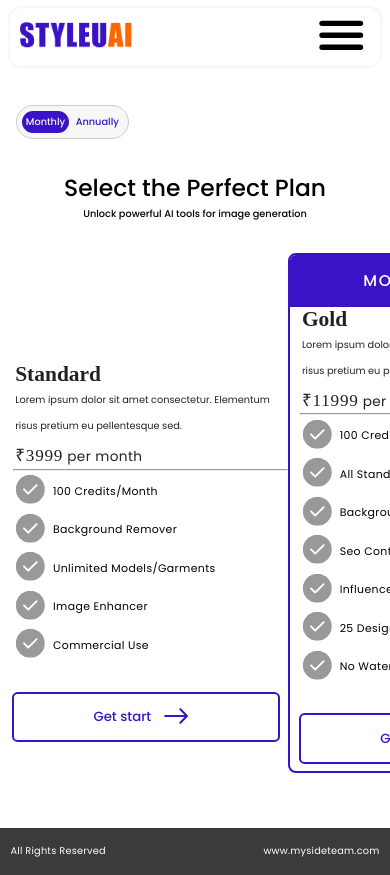
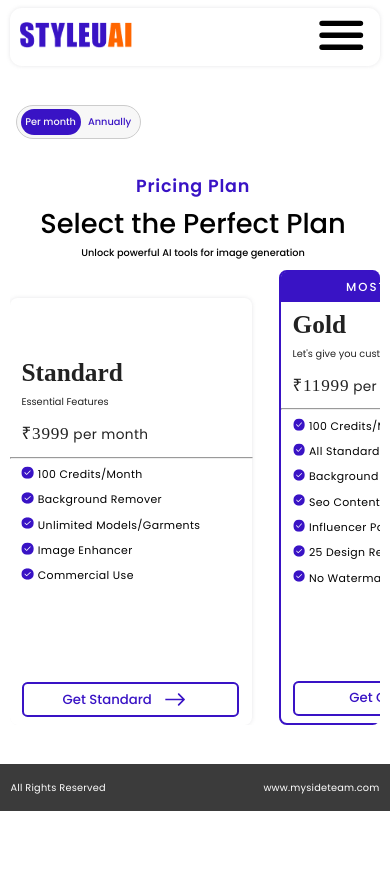
Before and after one commit to Mstdeveloper10/Styleuaiupdate, a React (Vite) app: page /pricing in a window 390 px wide. After the commit the page ends 844 px from the top, so only its background shows below. Built offline with nearby package versions, Linux system fonts and the light colour scheme.

Commit message:
Forth commit

```diff
--- a/src/App.jsx
+++ b/src/App.jsx
@@ -4,6 +4,7 @@ import { BrowserRouter, Routes, Route } from "react-router-dom";
 
 import "../src/styles.css"
 import Pricing from './components/Pricing';
+import Contactus from './components/Contactus';
 
 function App() {
   return (
@@ -13,7 +14,9 @@ function App() {
 
       </Route>
       <Route path="pricing" element={<Pricing />} ></Route>
+      <Route path="contactus" element={<Contactus />} ></Route>
     </Routes>
+
   </BrowserRouter>
   )
 }
--- a/src/components/Pricing.jsx
+++ b/src/components/Pricing.jsx
@@ -17,7 +17,7 @@ function Pricing() {
               className={isMonthly ? 'Monthly_true' : 'Monthly_false'}
               onClick={() => setIsMonthly(true)}
             >
-            Monthly
+              Per month
             </span>
             <span
               className={!isMonthly ? 'Monthly_true' : 'Monthly_false'}
@@ -30,7 +30,7 @@ function Pricing() {
 
         </span>
         <div className='pricing_container_1'>
-        <span style={{display:"none"}} className='Pricing_Top_Headder'>Pricing</span>
+          <span className='Pricing_Top_Headder'>Pricing Plan</span>
           <span className='Pricing_Seco_Header'>Select the Perfect Plan</span>
           <span className='Pricing_small_Header'>Unlock powerful AI tools for image generation</span>
         </div>
@@ -39,7 +39,7 @@ function Pricing() {
           <div className="price_plan_standard">
             <PricingPlan
               title="Standard"
-            description="Lorem ipsum dolor sit amet consectetur. Elementum risus pretium eu pellentesque sed."
+              description="Essential Features"
               price={isMonthly ? "₹3999" : "₹2999"}
               duration={isMonthly ? "per month" : "per year"}
               features={[
@@ -49,6 +49,8 @@ function Pricing() {
                 "Image Enhancer",
                 "Commercial Use"
               ]}
+              customClass="Standard-plan"
+              name="Standard"
             />
           </div>
 
@@ -57,7 +59,7 @@ function Pricing() {
             <div>
               <PricingPlan
                 title="Gold"
-              description="Lorem ipsum dolor sit amet consectetur. Elementum risus pretium eu pellentesque sed."
+                description="Let's give you custom services as well"
                 price={isMonthly ? "₹11999" : "₹9999"}
 
                 duration={isMonthly ? "per month" : "per year"}
@@ -70,6 +72,9 @@ function Pricing() {
                   "25 Design Requests",
                   "No Watermark"
                 ]}
+                customClass="Gold-plan"
+
+                name="Gold"
               />
             </div>
           </div>
@@ -77,7 +82,7 @@ function Pricing() {
           <div className="price_plan_standard">
             <PricingPlan
               title="Business"
-            description="Lorem ipsum dolor sit amet consectetur. Elementum risus pretium eu pellentesque sed."
+              description="Bulk images to be processed? Contact us now!"
               duration="Custom Pricing"
               features={[
                 "Team Managers Everything",
@@ -86,7 +91,13 @@ function Pricing() {
                 "Dedicated Manager",
                 "Commercial Use"
               ]}
+              name="Business"
+              customClass="business-plan"
+              customClass_font="Californian FB"
+              customClass_font_weight="700"
+              font_size="1.5vw"
             />
+
           </div>
         </div>
       </div>
--- a/src/components/PricingPlan.jsx
+++ b/src/components/PricingPlan.jsx
@@ -1,7 +1,7 @@
 import React from 'react';
 import '../css/Pricing_Plan.css';
 
-function PricingPlan({ title, description, price, duration, features }) {
+function PricingPlan({ title, description, price, duration, features,customClass, name,customClass_font,customClass_font_weight }) {
     return (
         <>
             <div className='pricing_pan_container'>
@@ -9,14 +9,16 @@ function PricingPlan({ title, description, price, duration, features }) {
                 <div className='pricing_description'>{description}</div>
                 <div className='pricing_Box'>
                     <span className="pricing_text">{price}</span>
-                    <span className='pricing_duration'> {duration}</span>
+                    <span className={`pricing_duration ${customClass}`} style={{ fontFamily: customClass_font, fontWeight: customClass_font_weight }}>
+  {duration}
+</span>
                 </div>
                 <hr class="custom-hr" />
                 <div>
                     {features.map((feature, index) => (
                         <div className='pricing_feature' key={index}>
                             <span>
-                                <img src='/images/images/fi_4436481.svg' alt="feature-icon" />
+                                <img className='Right_tick' src='/images/images/fi_4436481.svg' alt="feature-icon" />
                             </span>
                             {feature}
                         </div>
@@ -25,16 +27,18 @@ function PricingPlan({ title, description, price, duration, features }) {
             </div>
 
             <div
-                className='arrow_getstart'
+  className={`arrow_getstart ${customClass || ''}`}
   onClick={() => {
     window.location.href = 'https://login.styleuai.com/login';
   }}
 >
-                <span>Get start</span>
+  <span>Get {name}</span>
   <span className='Arrow_Div'>
     <img className='Arrow_img' src='/images/images/Arrow 4.svg' alt='arrow' />
   </span>
 </div>
+
+
 
         </>
     );
--- a/src/css/Header.css
+++ b/src/css/Header.css
@@ -33,7 +33,7 @@
 .mobile-menu {
     list-style: none;
     position: absolute;
-    top: 118%;
+    top: 165%;
     right: 0;
     background: white;
     border: 1px solid #ccc;
--- a/src/css/Influencers_shoot.css
+++ b/src/css/Influencers_shoot.css
@@ -148,6 +148,7 @@ background: #3913C5;
 
     .influencers_shoot_container_1_ul li{
         font-size: 2.4vw;
+        margin-left: 1vw;
 
     }
 
--- a/src/css/Login.css
+++ b/src/css/Login.css
@@ -15,7 +15,7 @@
     font-style: normal;
     font-weight: 500;
     cursor: pointer;
-    top: 218vw;
+    top: 219vw;
     left: 45%;
 }
 
@@ -25,7 +25,7 @@ width:2vw;
 }
 @media screen and (max-width: 468px) {
     .Login {
-        top: 632.7vw;
+        top: 627vw;
         left: 38%;
         font-size: 2.15vw;
         width: 20vw;
--- a/src/css/Pricing.css
+++ b/src/css/Pricing.css
@@ -11,6 +11,7 @@
     justify-content: center;
     align-items: center;
     gap: 0.9vw;
+    width: 100%;
 
 }
 
@@ -19,8 +20,10 @@
     text-align: center;
     font-family: Poppins;
     font-size: 1.5vw;
+    margin-top: 0.8vw;
     font-style: normal;
     font-weight: 600;
+    letter-spacing: 0.2vw;
 
 }
 
@@ -39,7 +42,7 @@
     font-size: 0.9vw;
     font-style: normal;
     font-weight: 500;
-    margin-bottom: 0.9vw;
+    margin-bottom: 1.2vw;
 }
 
 
@@ -59,6 +62,8 @@
     align-items: center;
     border-radius: 7.415px;
     background: #FFF;
+    gap: 3vw;
+    margin-top: 1vw;
 }
 
 .price_plan_standard {
@@ -66,8 +71,11 @@
     flex-direction: column;
     justify-content: flex-start;
     align-items: flex-start;
-    padding-left: 0.9vw;
-    padding-top: 8vw;
+    border-radius: 7.415px;
+    background: #FFF;
+    margin-top: 4vw;
+    box-shadow: 0px 0px 4px rgba(128, 129, 139, 0.2);
+
 
 }
 
@@ -78,7 +86,6 @@
     align-items: flex-start;
     border: 2px solid #3913C5;
     border-radius: 1vw;
-    padding-bottom: 1vw;
 }
 
 .Mostpopular {
@@ -86,7 +93,7 @@
     justify-content: center;
     align-items: center;
     height: 0.5vw;
-    width: 90%;
+    width: 89%;
     margin: auto;
     padding: 1.5vw;
     color: #FFF;
@@ -107,21 +114,21 @@ border-top-right-radius: 0.8vw;
     justify-content: center;
     gap: 0.7vw;
     align-items: center;
-    height: 1.6vw;
-    width: 10vw;
+    height: 2.1vw;
+    width: 12.35vw;
     margin-left: 1.5vw;
-    padding: 0.9vw;
+    padding: 0.5vw;
     border-radius: 30px;
     border: 1px solid #CCC;
     background: #F7F7F7;
     position: absolute;
 }
 
-.Monthly_true{
+.Monthly_true {
     text-align: center;
     background: #3913C5;
     color: #F7F7F7;
-    padding:0.5vw;
+    padding: 0.5vw;
     cursor: pointer;
     border-radius: 2.3vw;
     font-size: 1vw;
@@ -129,7 +136,8 @@ border-top-right-radius: 0.8vw;
     font-weight: 500;
     transition: 0.3s;
 }
-.Monthly_false{
+
+.Monthly_false {
     background: #F7F7F7;
     color: #3913C5;
     padding: 0.5vw;
@@ -140,24 +148,29 @@ padding: 0.5vw;
     font-weight: 500;
     transition: 0.3s;
 }
+
 @media screen and (max-width: 468px) {
+
 
     .pricing_container_2 {
         justify-content: flex-start;
-        width: 100%;
-        margin-top: 4vw;
+        width: 95%;
+        margin-top: 2vw;
         overflow-x: auto;
+        gap: 7vw;
+        margin-left: 2.5vw;
 
     }
 
     .pricing_container_1 {
-        width: 100%;
+        width: 99%;
 
     }
 
     .price_plan_standard {
-        padding-top: 32vw;
-        margin-bottom: 11vw;
+        padding-top: 13.5vw;
+        margin-top: 7vw;
+
     }
 
     .pracing_plans_maincontainer {
@@ -166,7 +179,8 @@ padding: 0.5vw;
     }
 
     .Pricing_Seco_Header {
-        font-size: 6vw;
+        font-size: 7vw;
+
         line-height: normal;
     }
 
@@ -177,38 +191,47 @@ padding: 0.5vw;
     }
 
     .Mostpopular {
-        width: 83.2%;
-        border-top-left-radius: 1.5vw;
-        border-top-right-radius: 1.5vw;
-        font-size: 4vw;
-        padding: 6.4vw;
+        width: 79.4%;
+        border-top-left-radius: 1.3vw;
+        border-top-right-radius: 1.3vw;
+        font-size: 3vw;
+        padding-inline: 6.4vw;
+        padding-top: 3.6vw;
+        padding-bottom: 3.6vw;
     }
 
-    .Toggle-button{
+    .Toggle-button {
         position: relative;
         margin-top: 10vw;
-        width: 27vw;
+        width: 30vw;
         height: 6.5vw;
         padding: 0.8vw;
         font-size: 2.8vw;
         margin-bottom: 8vw;
         margin-left: 4vw;
     }
-    .Monthly_false{
+
+    .Monthly_false {
         font-size: 2.5vw;
-        padding: 1vw;
+        padding: 1.2vw;
         border-radius: 3.5vw;
+        padding-top: 1.5vw;
+        padding-bottom: 1.5vw;
     }
-    .Monthly_true{
+
+    .Monthly_true {
         font-size: 2.5vw;
-                padding: 1vw;
+        padding: 1.2vw;
         border-radius: 3.5vw;
+        padding-top: 1.5vw;
+        padding-bottom: 1.5vw;
     }
-    .Pricing_Top_Headder{
+
+    .Pricing_Top_Headder {
         font-size: 4.5vw;
     }
 
-    .price_plan_gold{
+    .price_plan_gold {
         border-radius: 2vw;
     }
 
--- a/src/css/Pricing_Plan.css
+++ b/src/css/Pricing_Plan.css
@@ -4,14 +4,17 @@
     justify-content: flex-start;
     align-items: flex-start;
     padding-left: 1vw;
+    width: 25.6vw;
 
 }
+
 
 .pricing_header {
     color: #222;
     font-family: "Californian FB";
     font-size: 2vw;
     font-style: normal;
+    margin-top: 1vw;
     font-weight: 700;
     line-height: normal;
 }
@@ -23,12 +26,13 @@
     font-style: normal;
     font-weight: 400;
     line-height: 25.951px;
+    margin-top: 0.7vw;
     /* 155.556% */
 }
 
 .pricing_Box{
 
-    margin-top: 1vw;
+    margin-top: 0.7vw;
 }
 
 
@@ -37,6 +41,7 @@
     font-family: "Californian FB";
     font-size: 2vw;
     font-style: normal;
+   padding-right: 1vw;
     font-weight: 400;
     line-height: normal;
     letter-spacing: 0.779px;
@@ -53,11 +58,11 @@
 }
 
 .custom-hr{
-    width: 100%;
+    width: 103.5%;
     height: 0.01vw;
     color: gray;
-    margin-left: -0.5vw;
-    margin-top: 0.5vw;
+    margin-left: -1vw;
+    margin-top: 0.7vw;
 }
 
 
@@ -67,8 +72,7 @@
     justify-items: center;
     align-items: center;
     width: 90%;
-    height: 4vw;
-    margin-top: 10%;
+    height: 3vw;
     padding: 3.707px;
     justify-content: center;
     align-items: center;
@@ -76,7 +80,7 @@
     flex-shrink: 0;
     border-radius: 5.561px;
     border: 2.41px solid #3913C5;
-    margin-bottom: 0.9vw;
+    margin-bottom: 2vw;
 }
 .arrow_getstart span{
     color: #3913C5;
@@ -98,29 +102,59 @@ line-height: normal;
 .pricing_feature {
     display: flex;
     justify-content: flex-start;
-    margin-top: 0.9vw;
+    margin-top: 1vw;
     align-items: center;
-    gap: 2vw;
+    gap: 1vw;
     color: #000;
     font-family: Poppins;
-    font-size: 0.8vw;
+    font-size: 1vw;
     font-style: normal;
     font-weight: 400;
     line-height: normal;
     letter-spacing: 0.371px;
 }
 
+.arrow_getstart.business-plan {
+    margin-top: 11vw;
+  }
+
+  .arrow_getstart.Standard-plan {
+    margin-top: 11vw;
+  }
+
+  .arrow_getstart.Gold-plan{
+    margin-top: 6vw;
+  }
+
+  .Right_tick{
+    width: 100%;
+    height: 1.4vw;
+  }
+
+  .pricing_duration.business-plan {
+    font-size: 1.5vw;
+    margin-left: -1vw;
+  }
+
+
 @media screen and (max-width: 468px) {
     .pricing_pan_container{
         width: 70vw;
         margin-left: 2vw;
+        width: 59vw;
     }
     .pricing_header{
-        font-size: 5.5vw;
+        font-size: 6.5vw;
+        margin-top: 2vw;
     }
 
     .pricing_description{
         font-size: 2.5vw;
+        margin-top: 2vw;
+        line-height: normal;
+    }
+    .pricing_Box{
+        margin-top: 3vw;
     }
     .pricing_text {
         font-size: 4.4vw;
@@ -131,11 +165,19 @@ line-height: normal;
     }
 
     .pricing_feature{
+        margin-top: 2vw;
         font-size: 2.8vw;
     }
 
+    .custom-hr{
+        width: 104.5%;
+        margin-top: 3vw;
+        margin-left: -2.9vw;
+    }
+
     .arrow_getstart{
-        height: 10vw;
+        height: 6vw;
+        width: 85%;
     }
 
     .arrow_getstart span{
@@ -146,4 +188,28 @@ line-height: normal;
         margin-top: 1vw;
     }
 
+    .arrow_getstart.business-plan {
+        margin-top: 25vw;
+      }
+
+      .arrow_getstart.Standard-plan {
+        margin-top: 25vw;
+      }
+      .arrow_getstart.Gold-plan{
+        margin-top:24vw;
+      }
+
+      .Right_tick{
+        width: 100%;
+        height: 3.2vw;
+      }
+
+      .Arrow_img{
+        width: 60%;
+    }
+    .pricing_duration.business-plan {
+        font-size: 4vw;
+      }
+
+
 }
```
Also changed, not shown: src/components/Header.jsx (+6 -2 lines), src/css/H_list.css (+19 -13 lines), src/css/Home.css (+11 -9 lines), public/images/images/fi_4436481.svg. Lines whose indentation alone changed are shown as unchanged.
